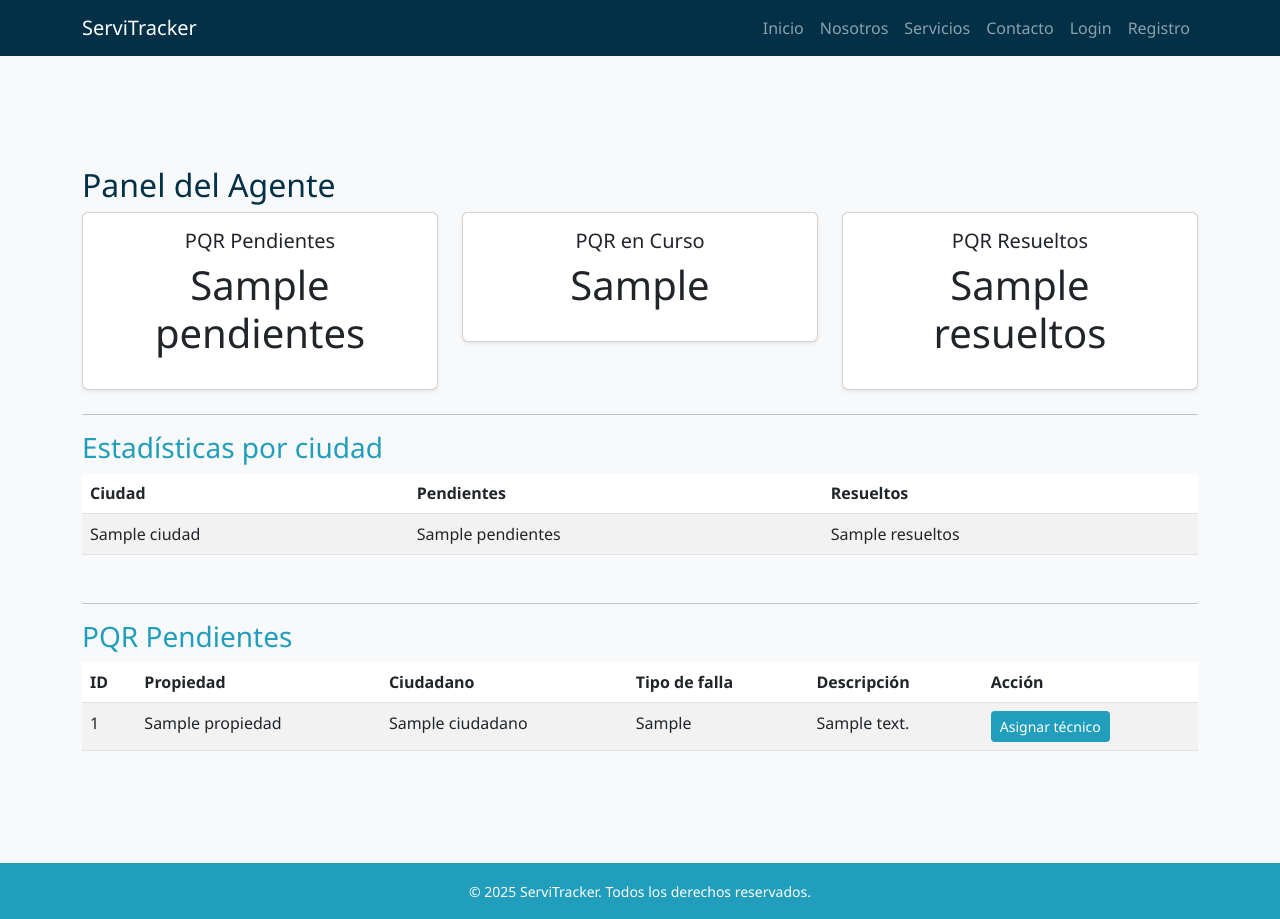
After one commit to SasukeT4Codes/ServiTracker-2, a Django app: template templates/reportes/dashboard_agente.html in a window 1280 px wide. The commit adds this page. Run offline with Django 3.2, Linux system fonts and the light colour scheme; the template is opened without the code that fills it: most values are stand-ins (such as "Sample title", 1, 10 or a date in 2020).

Commit message:
adwdawdasdasda

```diff
--- a/pqr/views.py
+++ b/pqr/views.py
@@ -75,7 +75,11 @@ def asignar_tecnico(request, pk):
             estado_en_curso = EstadoPQR.objects.get(nombre="En curso")
             pqr.estado = estado_en_curso
             pqr.save()
-            return redirect('dashboard')
+            # Redirigir según rol
+            if request.user.rol == "agente":
+                return redirect('dashboard_agente')
+            else:
+                return redirect('dashboard_admin')
     else:
         form = AsignarTecnicoForm(instance=pqr)
     return render(request, 'pqr/asignar_tecnico.html', {'form': form, 'pqr': pqr})
--- a/reportes/urls.py
+++ b/reportes/urls.py
@@ -2,5 +2,7 @@ from django.urls import path
 from . import views
 
 urlpatterns = [
-    path('', views.dashboard, name='dashboard'),
+    path("dashboard/admin/", views.dashboard_admin, name="dashboard_admin"),
+    path("dashboard/agente/", views.dashboard_agente, name="dashboard_agente"),
+    path("dashboard/tecnico/", views.dashboard_tecnico, name="dashboard_tecnico"),
 ]
--- /dev/null
+++ b/templates/reportes/dashboard_agente.html
@@ -0,0 +1,92 @@
+{% extends 'base.html' %}
+{% block title %}Dashboard Agente | ServiTracker{% endblock %}
+
+{% block content %}
+<h2 class="text-blue-dark">Panel del Agente</h2>
+
+<!-- Contadores -->
+<div class="row mb-4">
+    <div class="col-md-4">
+        <div class="card shadow-sm">
+            <div class="card-body text-center">
+                <h5 class="card-title">PQR Pendientes</h5>
+                <p class="display-6">{{ pendientes }}</p>
+            </div>
+        </div>
+    </div>
+    <div class="col-md-4">
+        <div class="card shadow-sm">
+            <div class="card-body text-center">
+                <h5 class="card-title">PQR en Curso</h5>
+                <p class="display-6">{{ en_curso }}</p>
+            </div>
+        </div>
+    </div>
+    <div class="col-md-4">
+        <div class="card shadow-sm">
+            <div class="card-body text-center">
+                <h5 class="card-title">PQR Resueltos</h5>
+                <p class="display-6">{{ resueltos }}</p>
+            </div>
+        </div>
+    </div>
+</div>
+
+<hr>
+
+<!-- Estadísticas por ciudad -->
+<h3 class="text-blue-mid">Estadísticas por ciudad</h3>
+<table class="table table-striped mb-5">
+    <thead>
+        <tr>
+            <th>Ciudad</th>
+            <th>Pendientes</th>
+            <th>Resueltos</th>
+        </tr>
+    </thead>
+    <tbody>
+        {% for ciudad, datos in estadisticas_ciudad.items %}
+        <tr>
+            <td>{{ ciudad }}</td>
+            <td>{{ datos.pendientes }}</td>
+            <td>{{ datos.resueltos }}</td>
+        </tr>
+        {% empty %}
+        <tr><td colspan="3">No hay datos disponibles.</td></tr>
+        {% endfor %}
+    </tbody>
+</table>
+
+<hr>
+
+<!-- Listado de PQR pendientes -->
+<h3 class="text-blue-mid">PQR Pendientes</h3>
+<table class="table table-striped">
+    <thead>
+        <tr>
+            <th>ID</th>
+            <th>Propiedad</th>
+            <th>Ciudadano</th>
+            <th>Tipo de falla</th>
+            <th>Descripción</th>
+            <th>Acción</th>
+        </tr>
+    </thead>
+    <tbody>
+        {% for pqr in pqr_pendientes %}
+        <tr>
+            <td>{{ pqr.id }}</td>
+            <td>{{ pqr.propiedad }}</td>
+            <td>{{ pqr.ciudadano }}</td>
+            <td>{{ pqr.tipo_falla }}</td>
+            <td>{{ pqr.descripcion }}</td>
+            <td>
+                <a href="{% url 'asignar_tecnico' pqr.pk %}" class="btn btn-sm btn-blue-mid">Asignar técnico</a>
+            </td>
+        </tr>
+        {% empty %}
+        <tr><td colspan="6">No hay PQR pendientes.</td></tr>
+        {% endfor %}
+    </tbody>
+</table>
+{% endblock %}
--- a/usuarios/urls.py
+++ b/usuarios/urls.py
@@ -14,7 +14,7 @@ urlpatterns = [
     path("perfil/", views.perfil, name="perfil"),
     path("perfil/cambiar-contrasena/", views.cambiar_contrasena, name="cambiar_contrasena"),
 
-    # Gestión interna de usuarios (solo admin/staff)
+    # Gestión interna de usuarios (solo admin)
     path("usuarios/lista/", views.lista_usuarios, name="lista_usuarios"),
     path("usuarios/nuevo/", views.crear_usuario, name="crear_usuario"),
     path("usuarios/editar/<int:pk>/", views.editar_usuario, name="editar_usuario"),
```
Also changed, not shown: reportes/views.py (+57 -16 lines), templates/index.html (+5 -3 lines), usuarios/views.py (+13 -42 lines), templates/reportes/dashboard_admin.html (renamed from templates/reportes/dashboard.html), templates/reportes/dashboard_tecnico.html (added).
